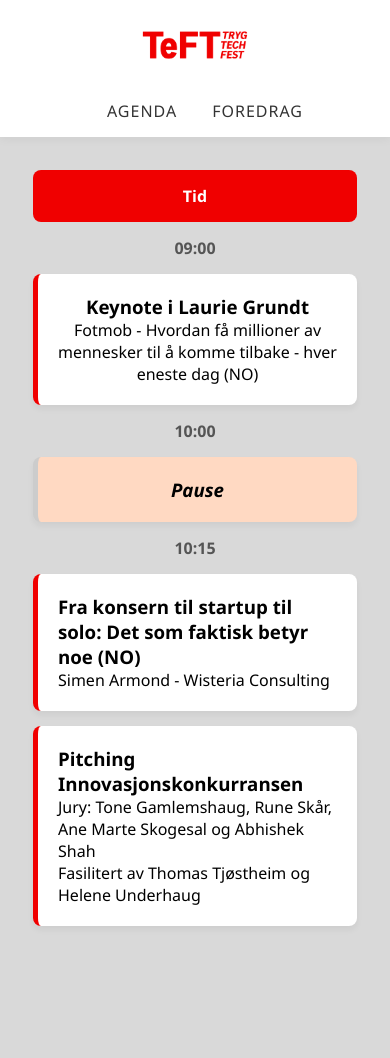
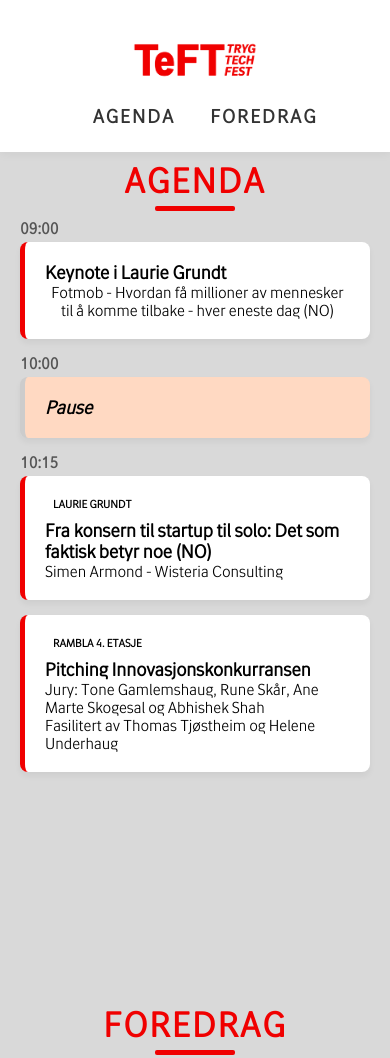
Before and after one commit to helene-u/trygtechfest, a plain HTML site: page index.html in a window 390 px wide. Shown: the top 1058 px of the page. Drawn offline with Linux system fonts and the light colour scheme.

Commit message:
Styling and new fonts

```diff
--- a/index.html
+++ b/index.html
@@ -9,6 +9,7 @@
 
 <body>
     <nav class="navbar">
+        <div class="nav-container">
             <a href="#agenda" class="logo-link">
                 <img src="images/red-logo.png" alt="Techfest logo" class="logo-img">
             </a>
@@ -16,6 +17,7 @@
                 <li><a href="#agenda">Agenda</a></li>
                 <li><a href="#talks">Foredrag</a></li>
             </ul>
+        </div>
     </nav>
 
     <section id="agenda" class="section">
@@ -39,10 +41,12 @@
 
             <div class="time-slot">10:15</div>
             <div class="session-card room-lg">
+                <span class="room-label">Laurie Grundt</span>
                 <h3>Fra konsern til startup til solo: Det som faktisk betyr noe (NO)</h3>
                 <p>Simen Armond - Wisteria Consulting</p>
             </div>
             <div class="session-card room-r">
+                <span class="room-label">Rambla 4. etasje</span>
                 <h3>Pitching Innovasjonskonkurransen</h3>
                 <p>Jury: Tone Gamlemshaug, Rune Skår, Ane Marte Skogesal og Abhishek Shah</p>
                 <p>Fasilitert av Thomas Tjøstheim og Helene Underhaug</p>
@@ -52,7 +56,7 @@
     </section>
 
     <section id="talks" class="section">
-        <h2>Foredrag</h2>
+        <h1 class="agenda-title">Foredrag</h1>
     </section>
 </body>
 </html>
--- a/style.css
+++ b/style.css
@@ -1,18 +1,45 @@
+@font-face {
+    font-family: '27 Sans';
+    src: url('fonts/27_sans-light-webfont.woff') format('woff'),
+    url('fonts/27_sans-regular-webfont.woff') format('woff'),
+    url('fonts/27Sans-Bold.woff') format('woff'),
+    url('fonts/27Sans-Regular.woff') format('woff');
+    font-weight: normal;
+    font-style: normal;
+}
+
 html {
     scroll-behavior: smooth;
+    scroll-padding-top: 180px;
 }
 
 * {
     margin: 0;
     padding: 0;
     box-sizing: border-box;
-    font-family: 'Segoe UI', Tahoma, Geneva, Verdana, sans-serif;
+    font-family: "27 Sans", serif;
 }
 
 h1 {
-    font-size: 1.2rem;
-    color: #666;
+    font-size: 3rem;
+    color: #f00000;
     margin-bottom: 2rem;
+    text-transform: uppercase;
+    letter-spacing: 2px;
+    position: relative;
+    padding-bottom: 10px;
+}
+
+h1::after {
+    content: '';
+    position: absolute;
+    bottom: 0;
+    left: 50%;
+    transform: translateX(-50%);
+    width: 80px;
+    height: 5px;
+    background-color: #f00000;
+    border-radius: 2px;
 }
 
 .navbar {
@@ -20,59 +47,87 @@ h1 {
     top: 0;
     width: 100%;
     background-color: #ffffff;
-    display: flex;
-    flex-direction: column;
-    align-items: center;
-    padding: 20px 0;
+    padding: 10px 0;
     box-shadow: 0 2px 10px rgba(0,0,0,0.05);
     z-index: 1000;
 }
 
-.nav-links {
+.nav-container {
+    max-width: 1200px;
+    margin: 0 auto;
+    padding: 0 40px;
     display: flex;
-    list-style: none;
-    gap: 30px;
-    padding: 0;
-}
-
-.nav-links li {
-    margin-left: 20px;
-}
-
-.nav-links a {
-    text-decoration: none;
-    color: #333;
-    font-weight: 500;
-    font-size: 1rem;
-    text-transform: uppercase;
-    letter-spacing: 1px;
-}
-
-.section {
-    padding: 160px 20px 100px 20px;
-    min-height: 100vh;
-    display: flex;
-    flex-direction: column;
+    justify-content: space-between;
     align-items: center;
-    justify-content: center;
-    background-color: #d9d9d9;
 }
 
 .logo-img {
-    height: 80px;
+    height: 120px;
     width: auto;
-    margin-bottom: 15px;
-    transition: transform 0.3s ease;
-}
-
-.logo-img:hover {
-    transform: scale(1.05);
+    margin-bottom: 0;
 }
 
 .logo-link {
     display: flex;
     align-items: center;
     text-decoration: none;
+}
+
+.nav-links {
+    display: flex;
+    list-style: none;
+    gap: 40px;
+    margin: 0;
+}
+
+.nav-links li {
+    margin-left: 20px;
+    transition: transform 0.2s ease;
+}
+
+.nav-links li:hover {
+    transform: translateY(-2px);
+}
+
+.nav-links a {
+    text-decoration: none;
+    color: #333;
+    font-weight: 700;
+    font-size: 1.2rem;
+    text-transform: uppercase;
+    letter-spacing: 2px;
+    position: relative;
+    padding-bottom: 5px;
+    transition: color 0.3s ease;
+}
+
+.nav-links a::after {
+    content: '';
+    position: absolute;
+    width: 0;
+    height: 3px;
+    bottom: 0;
+    left: 0;
+    background-color: #f00000;
+    transition: width 0.3s ease;
+}
+
+.nav-links a:hover {
+    color: #f00000;
+}
+
+.nav-links a:hover::after {
+    width: 100%;
+}
+
+.section {
+    padding: 180px 20px 80px 20px;
+    min-height: 100vh;
+    display: flex;
+    flex-direction: column;
+    align-items: center;
+    justify-content: flex-start;
+    background-color: #d9d9d9;
 }
 
 .agenda-container {
@@ -128,38 +183,81 @@ h1 {
     font-style: italic;
 }
 
+.room-label {
+    display: none;
+    font-size: 0.7rem;
+    text-transform: uppercase;
+    font-weight: bold;
+    padding: 2px 8px;
+    border-radius: 4px;
+    margin-bottom: 8px;
+}
+
 @media (max-width: 768px) {
+
+    h1 {
+        font-size: 2.2rem;
+        margin-bottom: 0.5rem;
+    }
+
     .navbar {
         padding: 15px 20px;
         flex-direction: column;
         gap: 10px;
     }
 
+    .nav-container {
+        flex-direction: column;
+        gap: 10px;
+        padding: 10px;
+    }
+
+    .logo-img {
+        height: 70px;
+    }
+
     .nav-links {
         gap: 15px;
     }
 
-    .logo-img {
-        height: 60px;
-    }
-
     .section {
-        padding: 60px 15px;
-    }
-
-    h1 {
-        font-size: 2.2rem;
+        padding-top: 160px;
+        padding-bottom: 40px;
     }
 
     .agenda-container {
-        grid-template-columns: 1fr;
+        display: block;
+        width: auto;
+        max-width: 100%;
+        padding: 0;
+        margin-top: 0;
+    }
+
+    .time-slot {
+        justify-content: flex-start;
+        margin-bottom: 5px;
+        padding-left: 0;
+    }
+
+    .session-card {
+        width: 100%;
+        max-width: 100%;
+        margin-bottom: 15px;
+        display: flex;
+        flex-direction: column;
+        align-items: flex-start;
+        overflow: hidden;
     }
 
     .full-width {
         grid-column: 1;
     }
 
-    .agenda-header.room {
+    .agenda-header.room, .agenda-header.time {
         display: none;
     }
+
+    .room-label {
+        display: inline-block;
+    }
 }
```
Also changed, not shown: fonts/27Sans-Bold.woff (added), fonts/27Sans-Regular.woff (added), fonts/27_sans-light-webfont.woff (added), fonts/27_sans-regular-webfont.woff (added). Lines whose indentation alone changed are shown as unchanged.
